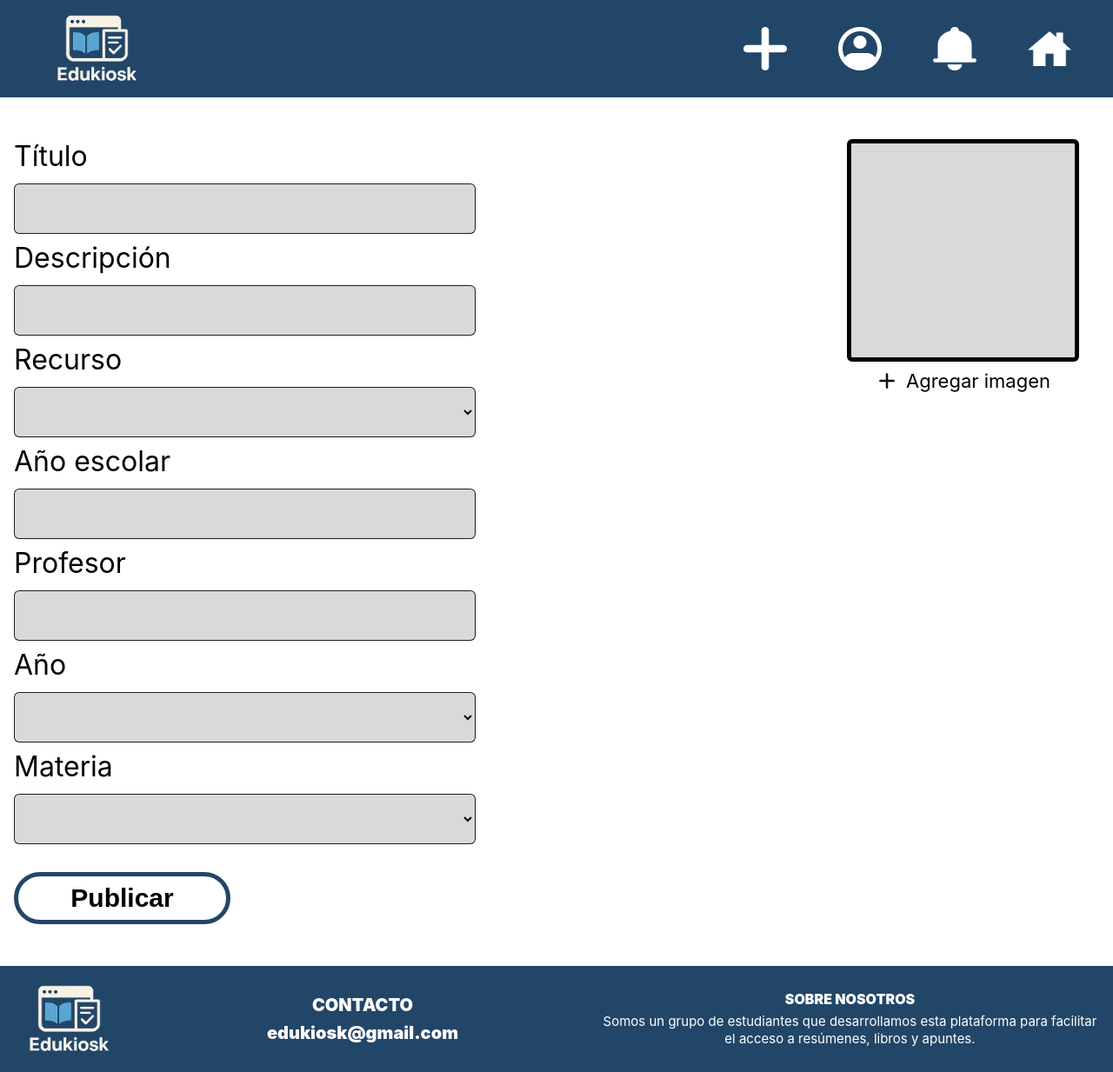
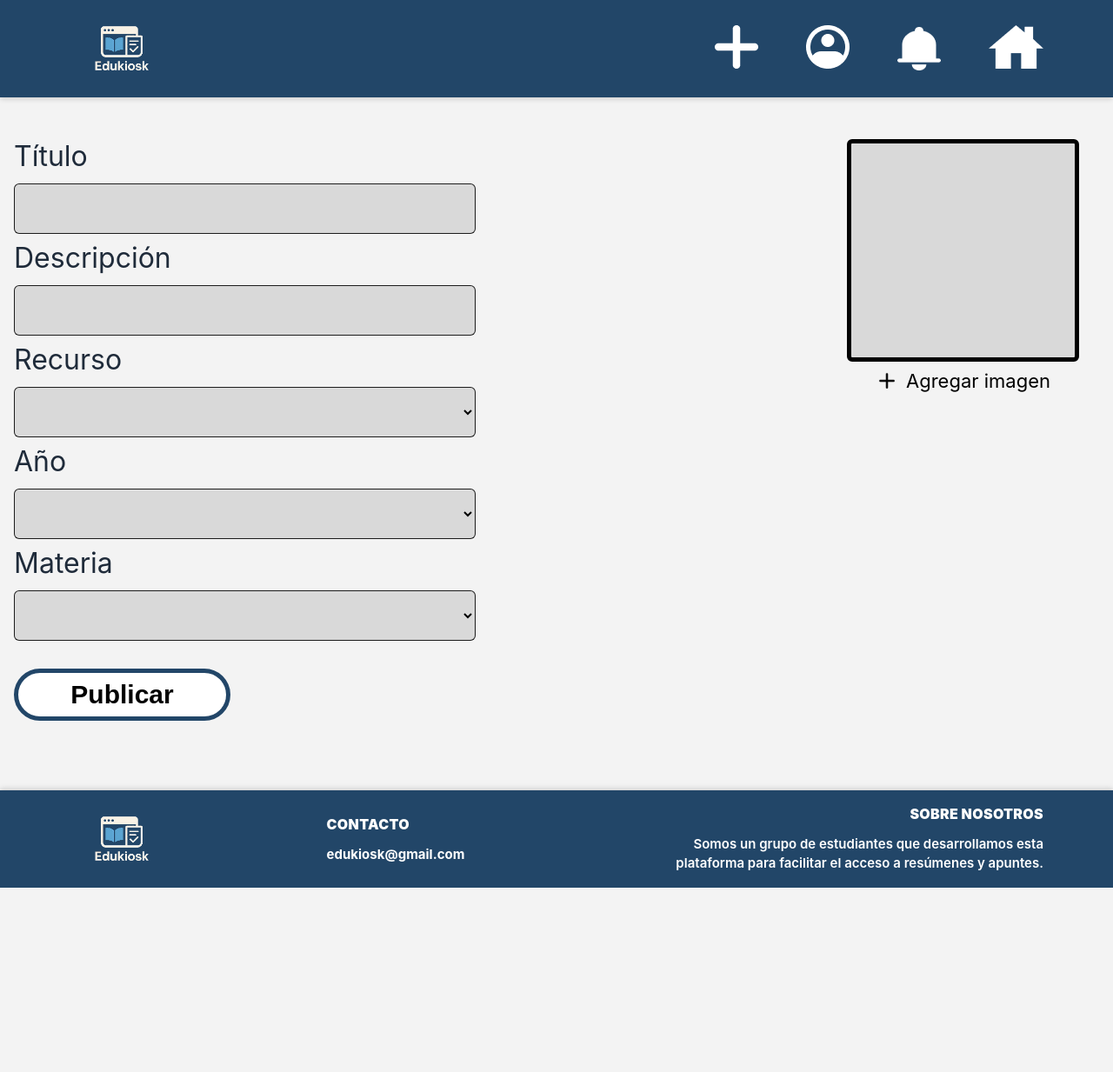
Before and after one commit to 3-TIC-ORT/proyecto-edukiosk, a website with bundled scripts: page Frontend/Publicar/index.html in a window 1280 px wide. Shown: the whole page at 87% size. After the commit the page ends 1021 px from the top, so only its background shows below. Built offline with nearby package versions, Linux system fonts and the light colour scheme.

Commit message:
Mejore el css del Home y mejore mucho la pantalla de publicar

```diff
--- a/Frontend/1ro/styles.css
+++ b/Frontend/1ro/styles.css
@@ -93,13 +93,11 @@ body {
     height: 90px;
     object-fit: contain;
     cursor: pointer;
-    transition: transform 0.2s ease;
   }
   .icon {
     width: 50px;
     height: 50px;
     cursor: pointer;
-    transition: transform 0.2s ease, filter 0.2s ease;
   }
 
   .footer {
@@ -111,7 +109,6 @@ body {
     justify-content: space-between;
     align-items: center;
     padding: 0 80px;
-    box-shadow: 0 -2px 6px rgba(0, 0, 0, 0.15);
   }
 
   .footer-left {
--- a/Frontend/Home/styles.css
+++ b/Frontend/Home/styles.css
@@ -1,60 +1,53 @@
 :root {
-  --colorFondo: #ffffff;
+  --colorFondo: #f3f3f3;
   --colorPrimario: #172d42;
-  --colorSecundario: #224668;
+    --colorSecundario: #224668;
+}
+* {
+  margin: 0;
+  padding: 0;
+  box-sizing: border-box;
+}
+
+html, body {
+  height: 100%;
+  overflow-x: hidden;
 }
 
 body {
-  margin: 0;
-  padding: 0;
+  width: 100%;
+  min-height: 100vh;
   font-family: "Inter", sans-serif;
   background-color: var(--colorFondo);
+  color: #1f2b3a;
+  display: flex;
+  flex-direction: column;
 }
 
-.header {
+.page-container {
+  flex: 1;
   display: flex;
-  align-items: center;
-  justify-content: space-between;
-  background-color: var(--colorSecundario);
-  padding: 15px 60px;
-  border-bottom: 3px solid var(--colorPrimario);
-}
-
-.header .logo {
-  width: 110px;
-  height: auto;
-}
-
-.iconos-nav-bar {
-  display: flex;
-  align-items: center;
-  justify-content: center;
-  gap: 59px;
-}
-
-.iconos-nav-bar img {
-  width: 50px;
-  height: 50px;
-  object-fit: contain;
-  transition: transform 0.2s;
+  flex-direction: column;
 }
 
 .main-section {
   text-align: center;
-
+  flex: 1;
+  padding-top: 100px;
+  padding-bottom: 60px;
 }
 
 .titulo {
   font-size: 64px;
   color: #000;
-  margin-bottom: 60px;
+  margin-bottom: 80px;
 }
 
 .años-container {
   display: flex;
   justify-content: center;
   align-items: center;
-  gap: 50px;
+  gap: 60px;
   padding: 20px;
 }
 
@@ -62,54 +55,113 @@ body {
   display: flex;
   justify-content: center;
   align-items: center;
-  width: 200px;
-  height: 150px;
+  width: 230px;
+  height: 170px;
   background-color: #fff;
   border: 10px solid var(--colorSecundario);
   border-radius: 20px;
   color: #000;
-  font-size: 36px;
+  font-size: 38px;
   font-weight: 900;
+  text-decoration: none;
 }
 
 .año-card:hover {
   background-color: var(--colorSecundario);
+  color: #fff;
+}
+
+.header {
+  width: 100%;
+  height: 112px;
+  background-color: #224668;
+  display: flex;
+  justify-content: space-between;
+  align-items: center;
+  padding: 0 80px;
+  flex-shrink: 0;
+}
+
+.header1 {
+  display: flex;
+  align-items: center;
+}
+
+.header2 {
+  display: flex;
+  align-items: center;
+  justify-content: flex-end;
+}
+
+.header-icons {
+  display: flex;
+  align-items: center;
+  gap: 55px;
+}
+
+.logo {
+  width: 120px;
+  height: 90px;
+  object-fit: contain;
+  cursor: pointer;
+  transition: transform 0.2s ease;
+}
+
+.icon {
+  width: 50px;
+  height: 50px;
+  cursor: pointer;
+  transition: transform 0.2s ease, filter 0.2s ease;
 }
 
 .footer {
-  display: flex;
-  align-items: center;
-  justify-content: space-between;
-  background-color: var(--colorSecundario);
-  color: #fff;
-  padding: 15px 60px;
-  border-top: 3px solid var(--colorPrimario);
-  font-family: "Inter", sans-serif;
-  margin-top: 100px;
+    width: 100%;
+    height: 112px;
+    background-color: #224668;
+    color: white;
+    display: flex;
+    justify-content: space-between;
+    align-items: center;
+    padding: 0 80px;
 }
-.footer-logo img {
-  width: 110px;
-  height: auto;
-}
-.footer-contacto {
-  text-align: center;
-  display: flex;
-  flex-direction: column;
-  align-items: center;
-  justify-content: center;
-}
-.footer-contacto h2 {
-  margin: 0
-}
-.footer-contacto a {
-  color: #fff;
-}
-.footer-info {
-  max-width: 550px;
+
+.footer-left {
   display: flex;
   flex-direction: column;
   justify-content: center;
+  text-align: left;
+  padding-left: 10px;
 }
-.footer-info p {
-  margin: 0;
+
+.footer-right {
+  display: flex;
+  flex-direction: column;
+  justify-content: center;
+  text-align: right;
+  max-width: 500px;
+  padding-left: 50px;
 }
+
+.footer-titulo {
+  font-family: "Inter", sans-serif;
+  font-weight: 900;
+  font-size: 16px;
+  letter-spacing: 0.3px;
+  margin-bottom: 8px;
+}
+
+.footer-email {
+  font-family: "Inter", sans-serif;
+  font-weight: 700;
+  font-size: 15px;
+  line-height: 1.4;
+  margin-top: 6px;
+}
+
+.footer-texto {
+  font-family: "Inter", sans-serif;
+  font-weight: 600;
+  font-size: 15px;
+  line-height: 1.5;
+  margin-top: 6px;
+}
--- a/Frontend/Publicar/index.html
+++ b/Frontend/Publicar/index.html
@@ -10,12 +10,16 @@
   <title>Publicar | EduKiosk</title>
   <link rel="stylesheet" href="styles.css" />
 </head>
+
 <body>
 
   <header class="header">
-    <div class="cfbe-d-a"></div>
-    <div class="iconos-nav-bar">
-      <div class="frame">
+    <div class="header1">
+      <img class="logo" src="../../Imagenes/LogoClaro.png" alt="Logo EduKiosk" />
+    </div>
+
+    <div class="header2">
+      <div class="header-icons">
         <a href="../Publicar/index.html"><img src="../../Imagenes/PUBLICAR.png" alt="PUBLICAR"></a>
         <a href="../Perfil/index.html"><img src="../../Imagenes/fotoPerfil.png" alt="PERFIL"></a>
         <img class="notificaciones" src="../../Imagenes/notificaciones.png" alt="NOTIFICACIONES">
@@ -24,13 +28,11 @@
     </div>
   </header>
 
-  <div class="page">
+  <div class="page-container">
     <main class="main">
       <div class="group">
-
         <div class="col form-col">
           <form id="formPublicar" class="form-figma">
-
             <div class="input-email">
               <div class="text-wrapper">Título</div>
               <input id="Titulo" type="text" required class="barra-mail">
@@ -46,19 +48,18 @@
               <select id="recurso" required class="barra-mail">
                 <option value=""></option>
                 <option value="Libro">Libro</option>
-                <option value="Clases particulares">Clases particulares</option>
                 <option value="Resumen">Resumen</option>
               </select>
             </div>
 
-            <div class="input-email">
+            <div class="input-email" id="campoAnioEscolar" style="display:none;">
               <div class="text-wrapper">Año escolar</div>
-              <input id="Año-Escolar" type="text" required class="barra-mail">
+              <input id="Año-Escolar" type="text" class="barra-mail" placeholder="2023, 2024, 2025...">
             </div>
 
-            <div class="input-email">
+            <div class="input-email" id="campoProfesor" style="display:none;">
               <div class="text-wrapper">Profesor</div>
-              <input id="profesor" type="text" required class="barra-mail">
+              <input id="profesor" type="text" class="barra-mail" placeholder="Nombre del profesor">
             </div>
 
             <div class="input-email">
@@ -73,7 +74,7 @@
               </select>
             </div>
 
-            <div class="input-email" id="campoEspecialidad">
+            <div class="input-email" id="campoEspecialidad" style="display:none;">
               <div class="text-wrapper">Especialidad</div>
               <select id="especialidad" class="barra-mail">
                 <option value=""></option>
@@ -86,51 +87,45 @@
                 <option value=""></option>
               </select>
             </div>
+
             <div class="input-email" id="campoprecios" style="display:none;">
               <div class="text-wrapper">Precio</div>
               <input id="Precios" type="number" class="barra-mail">
-          </div>
+            </div>
+
             <div class="div-wrapper">
               <button type="submit" class="text-wrapper-6">Publicar</button>
             </div>
-
           </form>
         </div>
 
         <aside class="col media-col">
           <div id="previewRect" class="rectangle" title="Haz click para elegir imagen"></div>
-
           <label for="imagen" class="agregar-imagen">
             <img src="../../Imagenes/MasOscuro.png" alt="+" class="icono-mas">
             <span>Agregar imagen</span>
           </label>
-
           <input type="file" id="imagen" accept="image/*" class="input-oculto">
         </aside>
-
       </div>
     </main>
 
-    <footer class="FOOTER">
-      <div class="footer">
-        <div class="footer-inner">
-          <div class="logo-footer"></div>
-          <div class="contacto">
-            <div class="text-wrapper-8">CONTACTO</div>
-            <div class="text-wrapper-9">edukiosk@gmail.com</div>
-          </div>
-          <div class="sobre-nosotros">
-            <div class="text-wrapper-7">SOBRE NOSOTROS</div>
-            <p class="descripcion-footer">
-              Somos un grupo de estudiantes que desarrollamos esta plataforma para facilitar el acceso a resúmenes,
-              libros y apuntes.
-            </p>
-          </div>
-        </div>
+    <footer class="footer">
+      <img class="logo" src="../../Imagenes/LogoClaro.png" alt="Logo EduKiosk" />
+      <div class="footer-left">
+        <div class="footer-titulo">CONTACTO</div>
+        <div class="footer-email">edukiosk@gmail.com</div>
+      </div>
+      <div class="footer-right">
+        <div class="footer-titulo">SOBRE NOSOTROS</div>
+        <p class="footer-texto">
+          Somos un grupo de estudiantes que desarrollamos esta plataforma para
+          facilitar el acceso a resúmenes y apuntes.
+        </p>
       </div>
     </footer>
   </div>
 
-  <script src="main.js"></script>
+  <script type="module" src="main.js"></script>
 </body>
 </html>
--- a/Frontend/Publicar/main.js
+++ b/Frontend/Publicar/main.js
@@ -1,4 +1,3 @@
-
 import { mensajePopUp } from "../Funciones/popUp.js";
 
 document.addEventListener('DOMContentLoaded', () => {
@@ -12,11 +11,14 @@
   const selMateria = document.getElementById('materia');
   const campoEspecialidad = document.getElementById('campoEspecialidad');
 
+  const campoAnioEscolar = document.getElementById('campoAnioEscolar');
+  const campoProfesor = document.getElementById('campoProfesor');
+  const inputAnioEscolar = document.getElementById('Año-Escolar');
+  const inputProfesor = document.getElementById('profesor');
+
   const form = document.getElementById('formPublicar');
   const tituloInput = document.getElementById('Titulo');
   const descripcionInput = document.getElementById('descripcion');
-    const profesor = document.getElementById('profesor')
-    const añoEscolar =document.getElementById('Año-Escolar')
 
   const materiasPorGradoYEspecialidad = {
     '1°': [
@@ -29,7 +31,6 @@
       "Formación Ética y Ciudadana", "Geografía", "Historia",
       "Lengua y Literatura", "Matemática", "Inglés"
     ],
-
     '3°': {
       'TIC': ["Biología", "Cultura Judía", "Economía", "Educación Judía", "Físico Química",
         "Formación Ética y Ciudadana", "Geografía", "Historia", "Inglés",
@@ -50,7 +51,6 @@
         "Inglés", "Lengua y Literatura", "Matemática"
       ]
     },
-
     '4°': {
       'TIC': ["Arte", "Bases de Datos", "Cultura Judía", "Educación Judía",
         "Estructura y Funcionamiento de Sistemas Informáticos", "Física",
@@ -73,7 +73,6 @@
         "Inglés", "Lengua y Literatura", "Matemática"
       ]
     },
-
     '5°': {
       'TIC': ["Cultura Judía", "Desarrollo de Aplicaciones Informáticas", "Desarrollo de Proyectos de Producción",
         "Educación Judía", "Estructura y Funcionamiento de Sistemas Informáticos", "Filosofía",
@@ -113,20 +112,25 @@
     });
   }
 
-    function actualizarPrecioSegunTipo() {
+  function actualizarCamposSegunRecurso() {
     const tipo = selRecurso.value;
-      const debeMostrar = tipo === 'Libro' || tipo === 'Clases particulares';
-      precioc.style.display = debeMostrar ? 'block' : 'none';
-      inputPrecio.required = debeMostrar;
-      if (!debeMostrar) inputPrecio.value = '';
+    precioc.style.display = 'none';
+    campoAnioEscolar.style.display = 'none';
+    campoProfesor.style.display = 'none';
+
+    if (tipo === 'Libro') {
+      precioc.style.display = 'block';
+    } else if (tipo === 'Resumen') {
+      campoAnioEscolar.style.display = 'block';
+      campoProfesor.style.display = 'block';
+    }
   }
 
   function actualizarEspecialidadesSegunGrado() {
     const grado = selGrado.value;
-      const debeMostrar = (grado === '3°' || grado === '4°' || grado === '5°');
+    const debeMostrar = ['3°', '4°', '5°'].includes(grado);
 
     campoEspecialidad.style.display = debeMostrar ? 'block' : 'none';
-      selEspecialidad.required = debeMostrar;
 
     if (debeMostrar) {
       setOptions(selEspecialidad, ["TIC", "Diseño", "Gestión", "Medio"]);
@@ -151,11 +155,11 @@
     setOptions(selMateria, materias, "");
   }
 
-    selRecurso.addEventListener('change', actualizarPrecioSegunTipo);
+  selRecurso.addEventListener('change', actualizarCamposSegunRecurso);
   selGrado.addEventListener('change', actualizarEspecialidadesSegunGrado);
   selEspecialidad.addEventListener('change', actualizarMateriasSegunGradoYEspecialidad);
 
-    actualizarPrecioSegunTipo();
+  actualizarCamposSegunRecurso();
   actualizarEspecialidadesSegunGrado();
 
   const inputImagen = document.getElementById('imagen');
@@ -171,45 +175,42 @@
     };
     reader.readAsDataURL(file);
   });
-    const caracteresProhibidos = [
-      '!', '@', '#', '$', '%', '^', '&', '*', '(', ')',
-      '+', '=', '{', '}', '[', ']', '|', '\\', ':', ';',
-      '"', "'", '<', '>', ',', '?', '/', '`', '~'
-    ];
-
-    form.addEventListener('submit', (e) => {
+  form.addEventListener('submit', async (e) => {
     e.preventDefault();
 
-      const titulo = tituloInput.value.trim();
-      const descripcion = descripcionInput.value.trim();
-
-      const contieneCaracteresProhibidos = (texto) => {
-        return caracteresProhibidos.some((char) => texto.includes(char));
-      };
-
-      if (contieneCaracteresProhibidos(titulo) || contieneCaracteresProhibidos(descripcion)) {
-        mensajePopUp(
-          "El título o la descripción no pueden contener caracteres especiales.",
-          "#e92828ff"
-        );
-        return;
-      }
-
     const publicacion = {
-        titulo: titulo,
-        descripcion: descripcion,
+      titulo: tituloInput.value.trim(),
+      descripcion: descripcionInput.value.trim(),
       recurso: selRecurso.value,
       grado: selGrado.value,
       especialidad: ['3°', '4°', '5°'].includes(selGrado.value) ? selEspecialidad.value : "",
-        profesor: profesor,
-        añoEscolar: añoEscolar,
       materia: selMateria.value,
-        precio: inputPrecio.required ? Number(inputPrecio.value) : 0,
+      precio: precioc.style.display !== "none" ? Number(inputPrecio.value) : 0,
+      anioEscolar: campoAnioEscolar.style.display !== "none" ? inputAnioEscolar.value.trim() : "",
+      profesor: campoProfesor.style.display !== "none" ? inputProfesor.value.trim() : "",
       fecha: Date.now()
     };
 
-      console.log('Publicación lista para enviar/guardar:', publicacion);
+    console.log('✅ Publicación lista para enviar:', publicacion);
+
+    try {
+      const res = await fetch('http://localhost:3000/api/publicar', {
+        method: 'POST',
+        headers: { 'Content-Type': 'application/json' },
+        body: JSON.stringify(publicacion)
+      });
+
+      if (res.ok) {
+        mensajePopUp("✅ Publicación enviada correctamente", "#28a745");
         form.reset();
-      actualizarPrecioSegunTipo();
+        actualizarCamposSegunRecurso();
         actualizarEspecialidadesSegunGrado();
-    })});
+      } else {
+        mensajePopUp("❌ Error al enviar la publicación", "#e92828ff");
+      }
+    } catch (error) {
+      console.error("Error al conectar con el backend:", error);
+      mensajePopUp("⚠️ Error de conexión con el servidor", "#e92828ff");
+    }
+  });
+});
--- a/Frontend/Publicar/styles.css
+++ b/Frontend/Publicar/styles.css
@@ -1,24 +1,22 @@
 :root {
+  --colorFondo: #f3f3f3;
   --colorPrimario: #224668;
-  --gris: #d9d9d9;
-  --fuente: "Inter", Helvetica, sans-serif;
 }
 
+/* ======== RESETEO GENERAL ======== */
 * {
   box-sizing: border-box;
   margin: 0;
   padding: 0;
 }
-#campoprecios {
-  display: none;
-}
+
+/* ======== ESTRUCTURA BASE ======== */
 body {
-  height: 100%;
-}
-body {
-  font-family: var(--fuente);
-  color: #000;
-  background: #fff;
+  width: 100%;
+  min-height: 100vh;
+  font-family: "Inter", Helvetica, sans-serif;
+  background-color: var(--colorFondo);
+  color: #1f2b3a;
 }
 
 .page {
@@ -26,43 +24,13 @@ body {
   display: flex;
   flex-direction: column;
 }
+
 .main {
   flex: 1;
   padding-top: 112px;
 }
 
-.header {
-  position: fixed;
-  top: 0;
-  left: 0;
-  right: 0;
-  height: 112px;
-  background: var(--colorPrimario);
-  display: flex;
-  align-items: center;
-  justify-content: space-between;
-  padding: 0 48px;
-  z-index: 1000;
-}
-.cfbe-d-a {
-  width: 127px;
-  height: 90px;
-  background-image: url("../../Imagenes/LogoClaro.png");
-  background-size: cover;
-  background-position: center;
-}
-.iconos-nav-bar .frame {
-  display: flex;
-  gap: 59px;
-  align-items: center;
-}
-.iconos-nav-bar img {
-  width: 50px;
-  height: 50px;
-  object-fit: contain;
-  display: block;
-}
-
+/* ======== FORMULARIO PRINCIPAL ======== */
 .group {
   max-width: 1366px;
   margin: 48px auto 0 auto;
@@ -76,16 +44,19 @@ body {
 .form-col {
   width: 531px;
 }
+
 .form-figma {
   display: flex;
   flex-direction: column;
   gap: 8px;
 }
+
 .input-email {
   position: relative;
   width: 100%;
   height: 109px;
 }
+
 .text-wrapper {
   position: absolute;
   top: 0;
@@ -94,13 +65,14 @@ body {
   font-size: 32px;
   white-space: nowrap;
 }
+
 .barra-mail {
   position: absolute;
   top: 51px;
   left: 0;
   right: 0;
   height: 58px;
-  background: var(--gris);
+  background: #d9d9d9;
   border: 1px solid #000000de;
   border-radius: 6px;
   padding: 10px;
@@ -131,6 +103,7 @@ textarea.barra-mail {
   justify-content: center;
   background: #fff;
 }
+
 .text-wrapper-6 {
   font-weight: 800;
   font-size: 30px;
@@ -139,6 +112,7 @@ textarea.barra-mail {
   cursor: pointer;
 }
 
+/* ======== COLUMNA DE IMAGEN ======== */
 .media-col {
   width: 314px;
   display: flex;
@@ -146,73 +120,28 @@ textarea.barra-mail {
   align-items: center;
   gap: 8px;
 }
+
 .rectangle {
   width: 267px;
   height: 256px;
-  background: var(--gris);
+  background: #d9d9d9;
   border: 5px solid #000;
   border-radius: 6px;
   background-size: cover;
   background-position: center;
   background-repeat: no-repeat;
 }
+
 .text-wrapper-5 {
   font-size: 22px;
   text-align: center;
   cursor: pointer;
 }
+
 .input-oculto {
   display: none;
 }
 
-.FOOTER {
-  background: var(--colorPrimario);
-  color: #fff;
-  margin-top: 48px;
-}
-.footer {
-  max-width: 1366px;
-  margin: 0 auto;
-  padding: 16px;
-}
-.footer-inner {
-  display: flex;
-  align-items: center;
-  justify-content: space-between;
-  gap: 24px;
-  flex-wrap: wrap;
-}
-.logo-footer {
-  width: 127px;
-  height: 90px;
-  background-image: url("../../Imagenes/LogoClaro.png");
-  background-size: cover;
-  background-position: center;
-}
-.contacto {
-  display: flex;
-  flex-direction: column;
-  align-items: center;
-  gap: 8px;
-}
-.text-wrapper-8,
-.text-wrapper-9 {
-  font-weight: 900;
-  font-size: 20px;
-}
-.sobre-nosotros {
-  max-width: 573px;
-  text-align: center;
-}
-.text-wrapper-7 {
-  font-weight: 900;
-  font-size: 16px;
-  margin-bottom: 6px;
-}
-.descripcion-footer {
-  font-size: 15px;
-  line-height: 1.35;
-}
 .agregar-imagen {
   display: flex;
   align-items: center;
@@ -228,3 +157,100 @@ textarea.barra-mail {
   height: 28px;
   object-fit: contain;
 }
+
+/* ================= HEADER (nuevo diseño) ================= */
+.header {
+  width: 100%;
+  height: 112px;
+  background-color: var(--colorPrimario);
+  display: flex;
+  justify-content: space-between;
+  align-items: center;
+  padding: 0 80px;
+  box-shadow: 0 2px 6px rgba(0, 0, 0, 0.15);
+  position: fixed;
+  top: 0;
+  left: 0;
+  right: 0;
+  z-index: 1000;
+}
+
+.header1 {
+  display: flex;
+  align-items: center;
+}
+
+.header2 {
+  display: flex;
+  align-items: center;
+  justify-content: flex-end;
+}
+
+.header-icons {
+  display: flex;
+  align-items: center;
+  gap: 55px;
+}
+
+.logo {
+  width: 120px;
+  height: 90px;
+  object-fit: contain;
+  cursor: pointer;
+  transition: transform 0.2s ease;
+}
+
+/* ================= FOOTER (nuevo diseño) ================= */
+.footer {
+  width: 100%;
+  height: 112px;
+  background-color: var(--colorPrimario);
+  color: white;
+  display: flex;
+  justify-content: space-between;
+  align-items: center;
+  padding: 0 80px;
+  box-shadow: 0 -2px 6px rgba(0, 0, 0, 0.15);
+  margin-top: 80px;
+}
+
+.footer-left {
+  display: flex;
+  flex-direction: column;
+  justify-content: center;
+  text-align: left;
+  padding-left: 10px;
+}
+
+.footer-right {
+  display: flex;
+  flex-direction: column;
+  justify-content: center;
+  text-align: right;
+  max-width: 500px;
+  padding-left: 50px;
+}
+
+.footer-titulo {
+  font-family: "Inter", sans-serif;
+  font-weight: 900;
+  font-size: 16px;
+  letter-spacing: 0.3px;
+  margin-bottom: 8px;
+}
+
+.footer-email {
+  font-family: "Inter", sans-serif;
+  font-weight: 700;
+  font-size: 15px;
+  line-height: 1.4;
+  margin-top: 6px;
+}
+
+.footer-texto {
+  font-family: "Inter", sans-serif;
+  font-weight: 600;
+  font-size: 15px;
+  line-height: 1.5;
+  margin-top: 6px;
+}
```
Also changed, not shown: Frontend/1ro/index.html (+0 -1 lines), Frontend/2do/index.html (+0 -7 lines), Frontend/3ro/index.html (+0 -1 lines), Frontend/4to/index.html (+0 -1 lines), Frontend/5to/index.html (+0 -1 lines), Frontend/Home/index.html (+20 -18 lines). Lines whose indentation alone changed are shown as unchanged.
